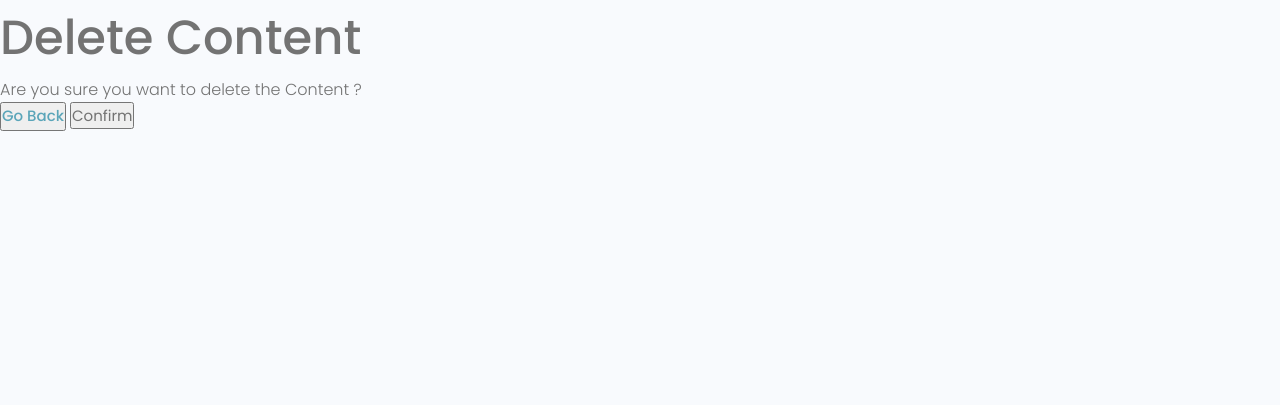
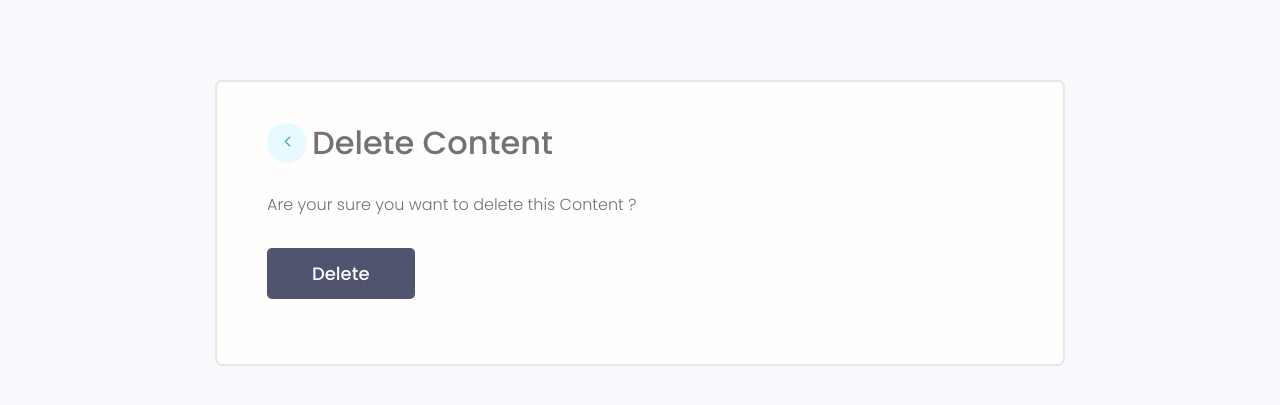
Before and after one commit to AlirezaAhmadiHadi/Internet-Engineering, a Django app: page /delete-content/05427e38-b5ee-41b4-81c3-ae5e5d0b433a in a window 1280 px wide. Shown: the part 79-484 px from the top of the page. Run offline with Django 3.2, Linux system fonts and the light colour scheme; data comes from the database, SQL or seed files in the repository.

Commit message:
Add theme

```diff
--- a/projects/templates/projects/Contents/Delete_Content.html
+++ b/projects/templates/projects/Contents/Delete_Content.html
@@ -1,15 +1,23 @@
 {% extends 'main.html' %}
 {% block content %}
 
-<h1>{{title}} Content</h1>
+<main class="formPage my-xl">
+    <div class="content-box">
+        <div class="formWrapper">
+            <div class="form-header">
+                <a class="backButton" href="{% url 'allContents' %}">
+                    <ion-icon name="chevron-back-outline"></ion-icon>
+                </a>
+                <h3 class="form-header--content">Delete Content</h3>
+            </div>
+            <br>
 
-<form action="" method="POST">
-    {% csrf_token %}
-    <p>Are you sure you want to delete the Content ?</p>
-    <button>
-        <a href="{% url 'allContents' %}">Go Back</a>
-    </button>
-    <input type="submit" value="Confirm" />
-</form>
-
+            <form class="form" method="POST">
+                {% csrf_token %}
+                <p>Are your sure you want to delete this Content ?</p>
+                <input class="btn btn--sub btn--lg  my-md" type="submit" value="Delete" />
+            </form>
+        </div>
+    </div>
+</main>
 {% endblock %}
```
